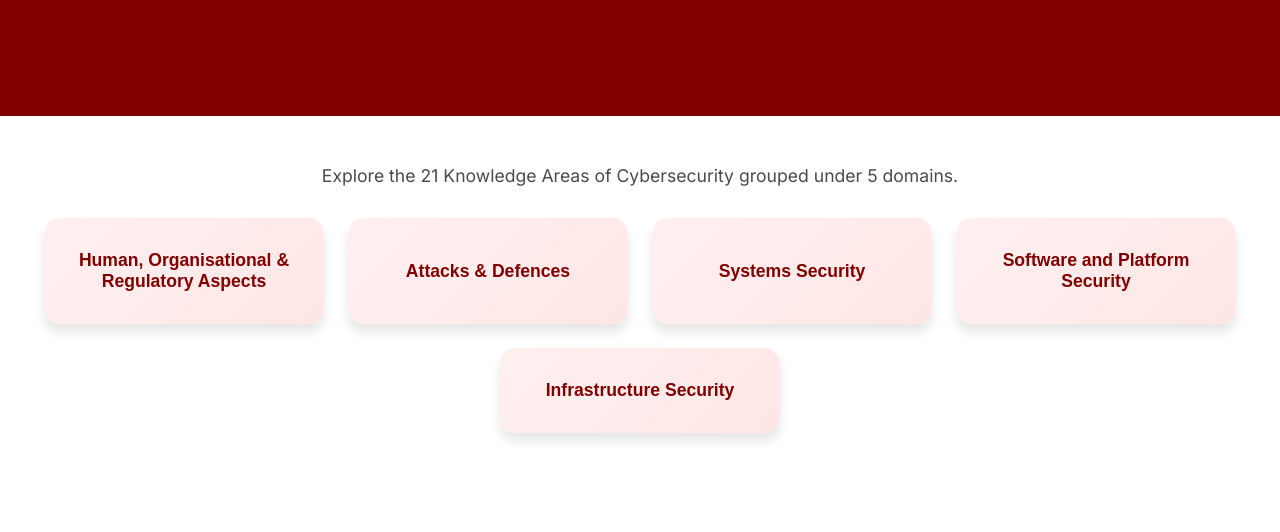
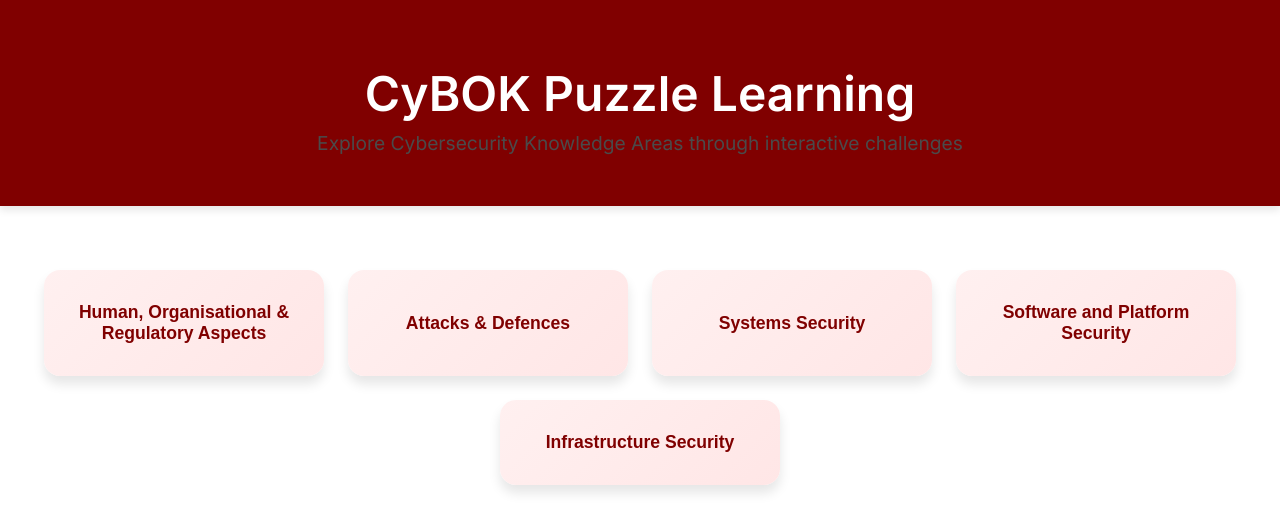
Before and after one commit to DrNeenu/CyBOK-Interactive-Learning-Platform, a plain HTML site: page index.html in a window 1280 px wide. Drawn offline with Linux system fonts and the light colour scheme.

Commit message:
Update index.html
added heading changes

```diff
--- a/index.html
+++ b/index.html
@@ -15,21 +15,23 @@
     header {
       background-color: #800000;
       color: white;
-      padding: 1rem;
+      padding: 2rem 1rem;
       text-align: center;
+      box-shadow: 0 4px 8px rgba(0, 0, 0, 0.1);
     }
     .container {
       padding: 2rem;
       text-align: center;
     }
     h1 {
-      color: #800000;
-      font-size: 2.5rem;
+      font-size: 3rem;
       margin-bottom: 0.5rem;
+      font-weight: 600;
     }
     p {
-      font-size: 1.1rem;
+      font-size: 1.2rem;
       color: #4a4a4a;
+      margin-top: 0.25rem;
     }
     .button-grid {
       display: flex;
@@ -55,20 +57,14 @@
       transform: scale(1.05);
       background: linear-gradient(135deg, #ffe6e6, #ffcccc);
     }
-    footer {
-      margin-top: 4rem;
-      text-align: center;
-      font-size: 0.9rem;
-      color: #aaa;
-    }
   </style>
 </head>
 <body>
   <header>
     <h1>CyBOK Puzzle Learning</h1>
+    <p>Explore Cybersecurity Knowledge Areas through interactive challenges</p>
   </header>
   <div class="container">
-    <p>Explore the 21 Knowledge Areas of Cybersecurity grouped under 5 domains.</p>
     <div class="button-grid">
       <button class="group-button" onclick="location.href='group1.html'">
         Human, Organisational & Regulatory Aspects
```
